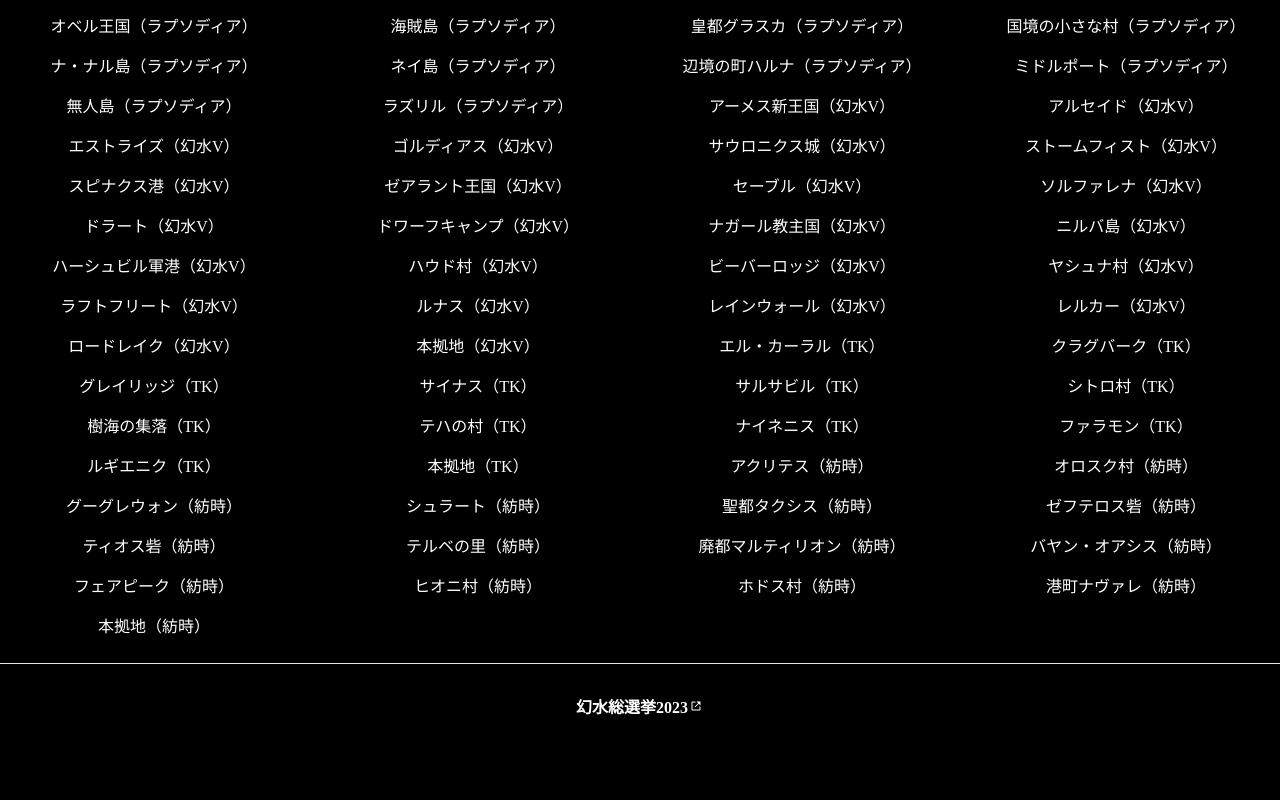
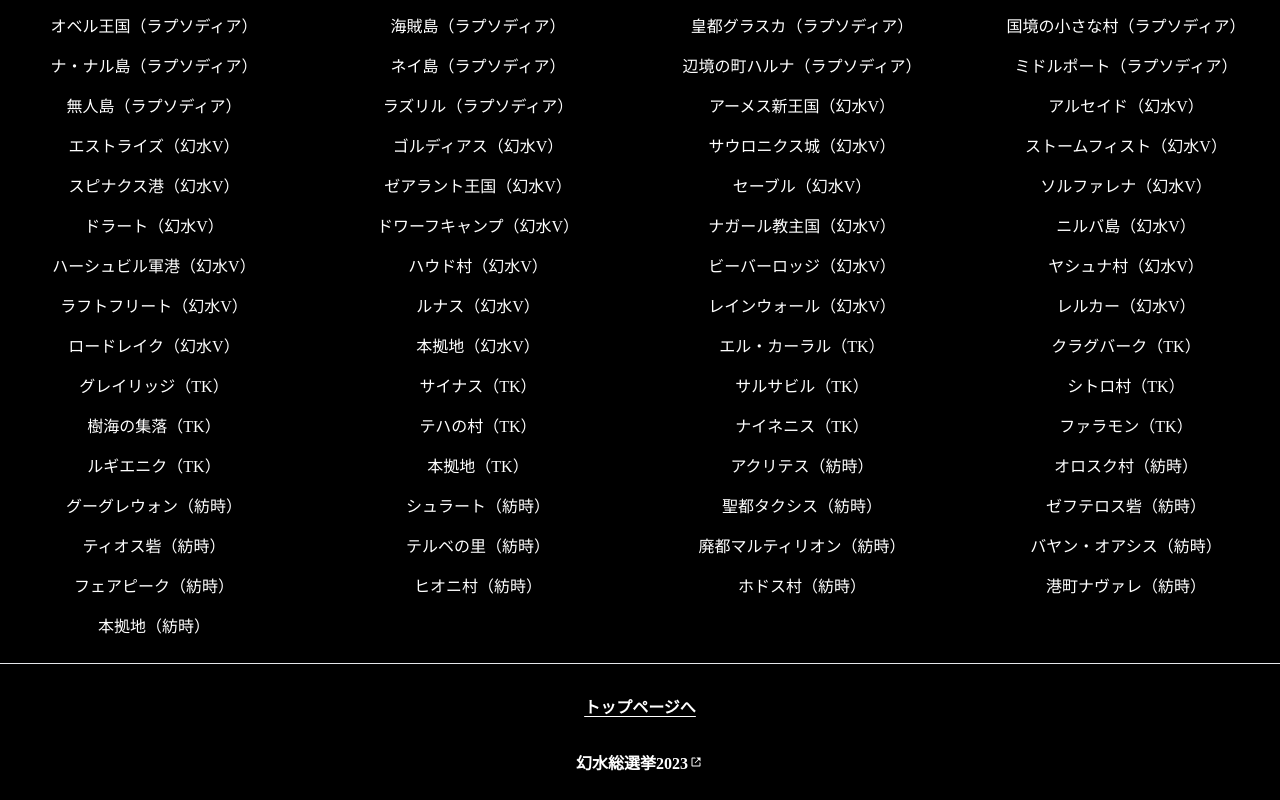
Before and after one commit to true-runes/election-bulletin-2023, a Next.js app: page /cities in a window 1280 px wide. Shown: the part 1246-2046 px from the top of the page. Before the commit the page ends 1990 px from the top, so only its background shows below. Built offline with nearby package versions, Linux system fonts and the light colour scheme.

Commit message:
feat: 🎸 トップページへ戻るコンポーネントを追加し、配置した (#59)

```diff
--- a/src/app/cities/page.tsx
+++ b/src/app/cities/page.tsx
@@ -1,6 +1,7 @@
 'use client'
 
 import cities from '@/app/resource/cities.json'
+import { ToTopPageFooter } from '../components/ToTopPageFooter'
 import { GensosenkyoFooter } from '@/app/components/GensosenkyoFooter'
 
 const Cities = () => {
@@ -22,8 +23,8 @@ const Cities = () => {
       <div className="text-center">
         <div className="grid grid-cols-1 sm:grid-cols-2 md:grid-cols-3 lg:grid-cols-4 gap-4">
           {cities.map((city: any, index: number) => (
-            <div className="hoge" key={index}>
-              <p className="fuga px-2">
+            <div className="cities" key={index}>
+              <p className="city-and-title px-2">
                 {city.city}（{city.title}）
               </p>
             </div>
@@ -33,6 +34,8 @@ const Cities = () => {
       <div className="my-6">
         <hr />
       </div>
+
+      <ToTopPageFooter />
       <GensosenkyoFooter />
     </div>
   )
--- /dev/null
+++ b/src/app/components/ToTopPageFooter.tsx
@@ -0,0 +1,22 @@
+import Link from 'next/link'
+
+export const ToTopPageFooter = () => {
+  return (
+    <div className="relative overflow-hidden">
+      <div className="text-center">
+        <h1 className="font-bold text-white pt-2 pb-6">
+          <Link
+            href="/"
+            passHref
+            style={{
+              textDecoration: 'underline',
+              textUnderlineOffset: '0.2em',
+            }}
+          >
+            <div>トップページへ</div>
+          </Link>
+        </h1>
+      </div>
+    </div>
+  )
+}
--- a/src/app/headquarters-characters/page.tsx
+++ b/src/app/headquarters-characters/page.tsx
@@ -1,6 +1,7 @@
 'use client'
 
 import headquartersCharacters from '@/app/resource/headquartersCharacters.json'
+import { ToTopPageFooter } from '../components/ToTopPageFooter'
 import { GensosenkyoFooter } from '@/app/components/GensosenkyoFooter'
 
 const Cities = () => {
@@ -24,8 +25,8 @@ const Cities = () => {
         <div className="grid grid-cols-1 sm:grid-cols-2 md:grid-cols-3 lg:grid-cols-4 gap-4">
           {headquartersCharacters.map(
             (headquartersCharacter: any, index: number) => (
-              <div className="hoge" key={index}>
-                <p className="fuga px-2">{headquartersCharacter}</p>
+              <div className="hq-characters" key={index}>
+                <p className="hq-character px-2">{headquartersCharacter}</p>
               </div>
             )
           )}
@@ -36,6 +37,7 @@ const Cities = () => {
         <hr />
       </div>
 
+      <ToTopPageFooter />
       <GensosenkyoFooter />
     </div>
   )
```
